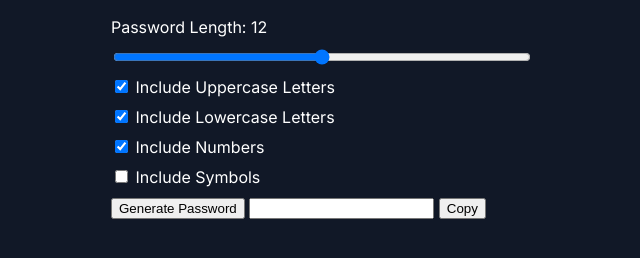
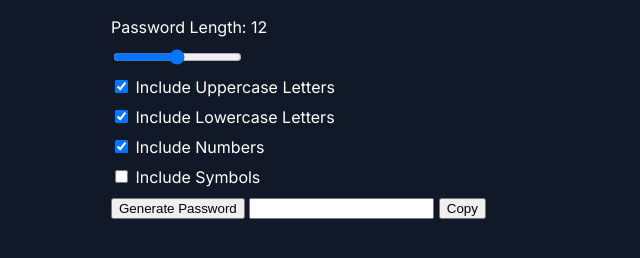
Before and after one commit to ArchivedPumpkin/password-generator, a plain HTML site: page index.html in a window 1280 px wide. Shown: the part 368-626 px from the top of the page, without its empty margins (318-958 px from the left). Drawn offline with Linux system fonts and the light colour scheme.

Commit message:
Add CSS styling for slider element alignment

```diff
--- a/index.css
+++ b/index.css
@@ -40,3 +40,7 @@ h1 {
 #generate {
     align-self: flex-start;
 }
+
+#slider {
+    align-self: flex-start;
+}
```
